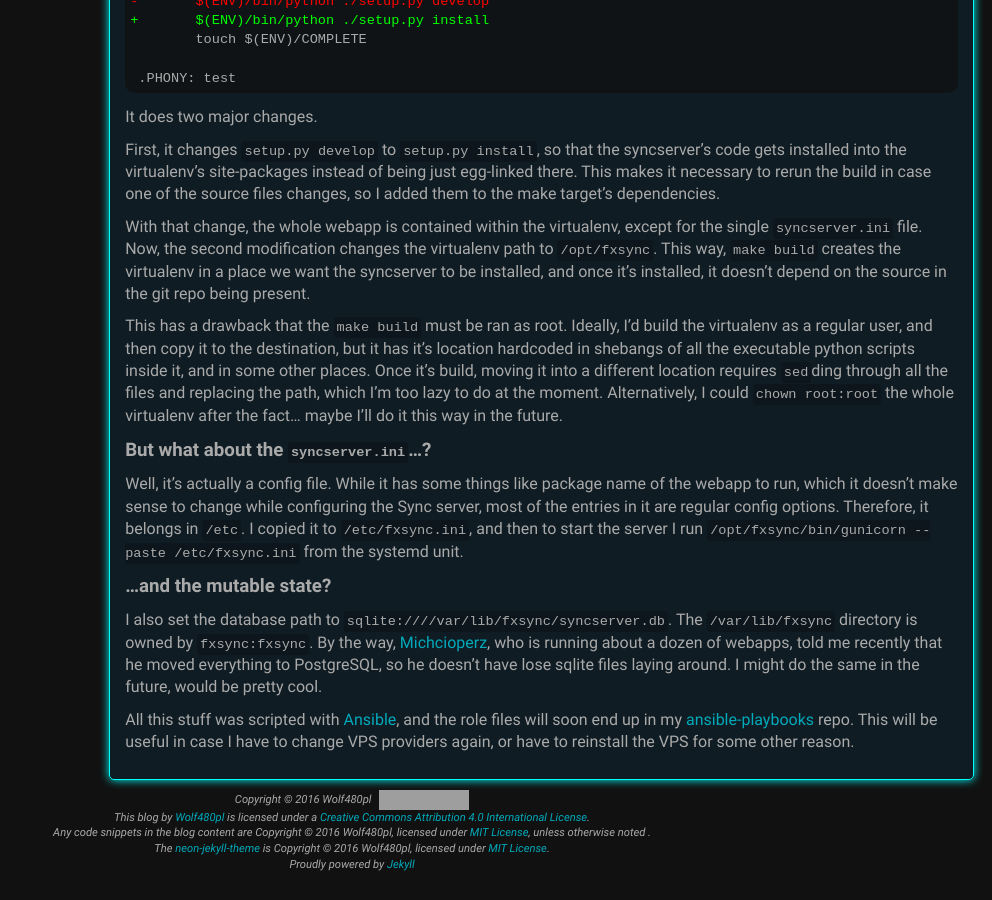
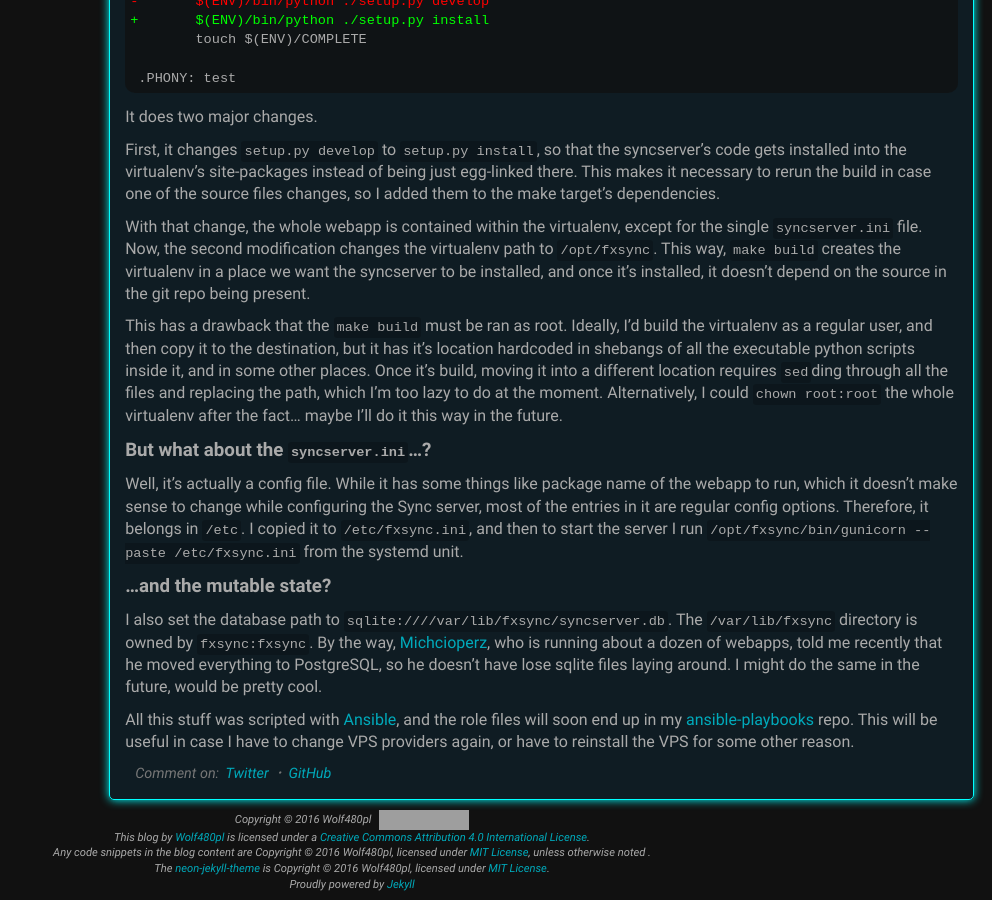
Before and after one commit to Wolf480pl/wolf480pl.github.com, a Jekyll site: the page built from _posts/2016-04-03-adventures-installing-firefox-sync.md, in a window 1280 px wide and 900 px high, scrolled down 1197 px. Shown: the whole window, without its empty margins (288-1280 px from the left). Built offline with Jekyll 4.4.1, drawn with Linux system fonts in a browser that asks for light colours; some of the changed lines change nothing that is shown; grey boxes are pictures that could not be loaded.

Commit message:
Add comment URLs to "Adventures with installing Firefox Sync"

```diff
--- a/_posts/2016-04-03-adventures-installing-firefox-sync.md
+++ b/_posts/2016-04-03-adventures-installing-firefox-sync.md
@@ -3,6 +3,9 @@
 title: Adventures with installing Firefox Sync
 categories: faris server
 tags: firefox sync linux server readonly virtualenv python
+comments:
+  twitter: https://twitter.com/Wolf480pl/status/716596266080317440
+  github: https://github.com/Wolf480pl/wolf480pl.github.com/commit/ba9e5276df68eaa0c78f33c73123a386e5cf5330#comments
 ---
 Yesterday, I decided it's time to finally install [Firefox Sync][fxsync] server on my new VPS, as I got fed up with being unable to send browser tabs across devices. On the old VPS, it used to be just be running from a git checkout under `/home/fxsync/`, the way the [official guide][mozguide] recommends. It's not hard to guess that the daemon was running as the `fxsync` user, the same user that owned (and had write permission to) all the Sync server's files. Not the cleanest solution ever, not to mention security concerns.
 
```
